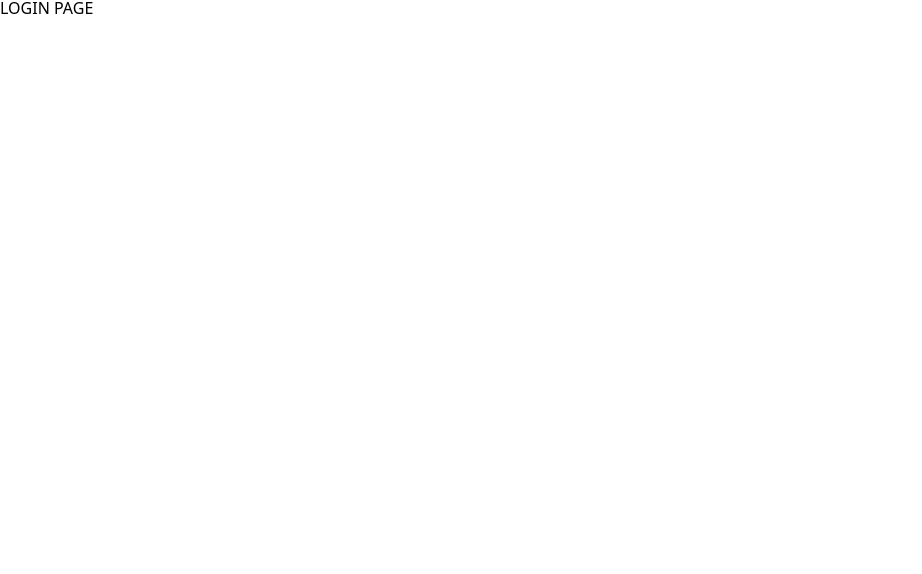
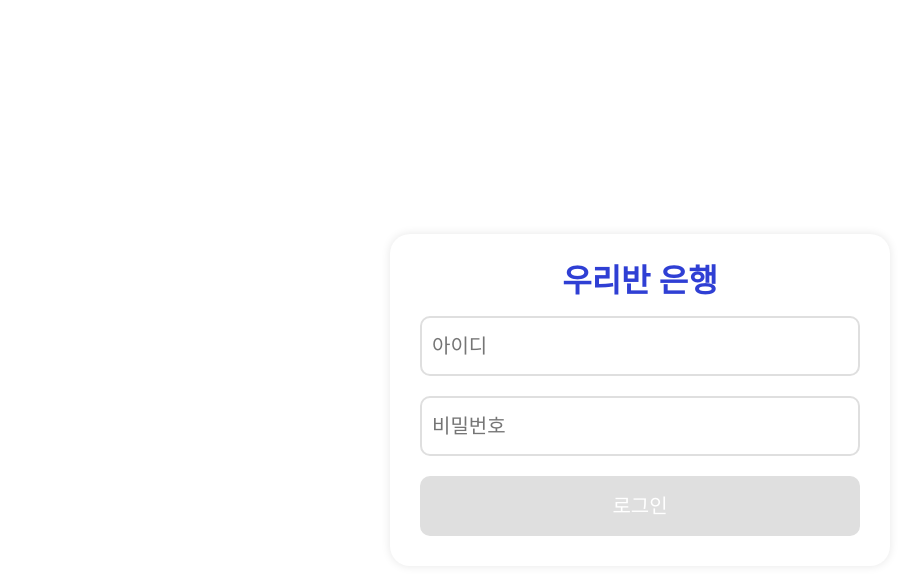
Before and after one commit to Our-Class-Bank/core-frontend, a React (Vite) app: page /login in a window 1280 px wide. Shown: the top 574 px of the page, without its empty margins (0-922 px from the left). Built offline with nearby package versions, Linux system fonts and the light colour scheme.

Commit message:
Feat : 로그인 UI

```diff
--- a/package.json
+++ b/package.json
@@ -14,6 +14,7 @@
     "@types/styled-components": "^5.1.26",
     "react": "^18.2.0",
     "react-dom": "^18.2.0",
+    "react-hook-form": "^7.45.0",
     "react-router-dom": "^6.13.0",
     "styled-components": "^6.0.0-rc.3",
     "vite-plugin-svgr": "^3.2.0"
--- a/src/pages/login/Login.tsx
+++ b/src/pages/login/Login.tsx
@@ -1,7 +1,43 @@
 import React from "react";
+import { Container } from "@/style/common/CommonStyle";
+import { Input, LoginForm, SubmitBtn } from "@/style/login/LoginStyle";
+import { SubmitHandler, useForm } from "react-hook-form";
+
+interface IFormValues {
+  id: string;
+  password: string;
+}
 
 function Login() {
-  return <div>LOGIN PAGE</div>;
+  const {
+    register,
+    handleSubmit,
+    formState: { isValid },
+  } = useForm<IFormValues>();
+
+  const submitHandler: SubmitHandler<IFormValues> = (data) => {
+    console.log(data);
+  };
+  return (
+    <Container>
+      <LoginForm onSubmit={handleSubmit(submitHandler)}>
+        <h1>우리반 은행</h1>
+        <Input
+          type="text"
+          {...register("id", { required: true })}
+          placeholder="아이디"
+        />
+        <Input
+          type="password"
+          {...register("password", { required: true })}
+          placeholder="비밀번호"
+        />
+        <SubmitBtn type="submit" disabled={!isValid}>
+          로그인
+        </SubmitBtn>
+      </LoginForm>
+    </Container>
+  );
 }
 
 export default Login;
--- a/src/style/common/CommonStyle.ts
+++ b/src/style/common/CommonStyle.ts
@@ -4,4 +4,8 @@ export const Container = styled.div`
   width: 100dvw;
   height: 100dvh;
   background: white;
+  display: flex;
+  flex-direction: column;
+  justify-content: center;
+  align-items: center;
 `;
--- /dev/null
+++ b/src/style/login/LoginStyle.ts
@@ -0,0 +1,46 @@
+import { styled } from "styled-components";
+
+export const LoginForm = styled.form`
+  display: flex;
+  flex-direction: column;
+  width: 100%;
+  max-width: 500px;
+  background-color: white;
+  border-radius: 20px;
+  padding: 30px;
+  gap: 20px;
+  box-shadow: 0px 0px 10px rgba(0, 0, 0, 0.1);
+
+  h1 {
+    font-size: 32px;
+    text-align: center;
+    font-weight: 600;
+    color: ${(props) => props.theme.mainBlue};
+  }
+`;
+
+export const Input = styled.input`
+  width: 100%;
+  height: 60px;
+  border-radius: 10px;
+  font-size: 20px;
+  padding: 0px 10px 0px 10px;
+  border-style: none;
+  border: solid 2px ${(props) => props.theme.mainGray};
+  &:focus {
+    outline-color: ${(props) => props.theme.mainBlue};
+  }
+`;
+
+export const SubmitBtn = styled.button<{ disabled: boolean }>`
+  width: 100%;
+  height: 60px;
+  border-radius: 10px;
+  font-size: 20px;
+  font-weight: 400;
+  ${(props) =>
+    props.disabled
+      ? { backgroundColor: props.theme.mainGray }
+      : { backgroundColor: props.theme.mainBlue }}
+  color: white;
+`;
```
Also changed, not shown: 1 other file (tests, documents, lock files or other folders).
